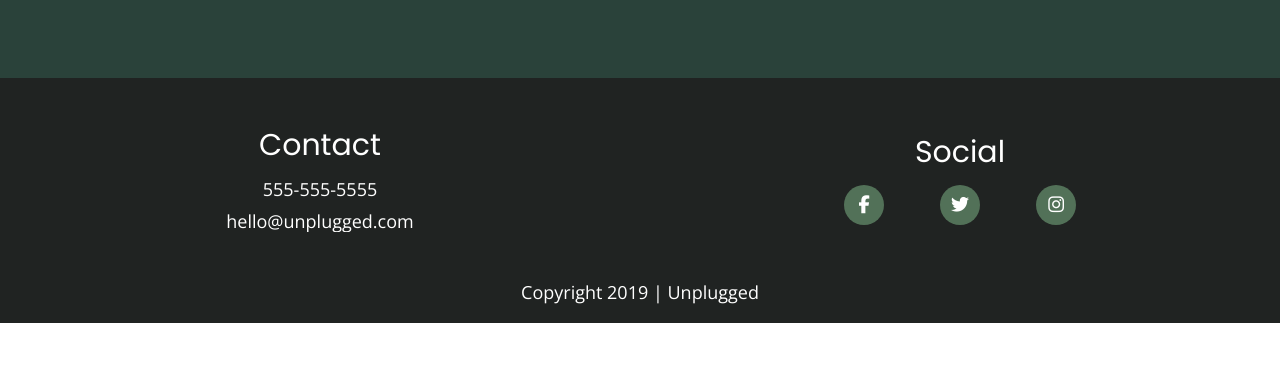
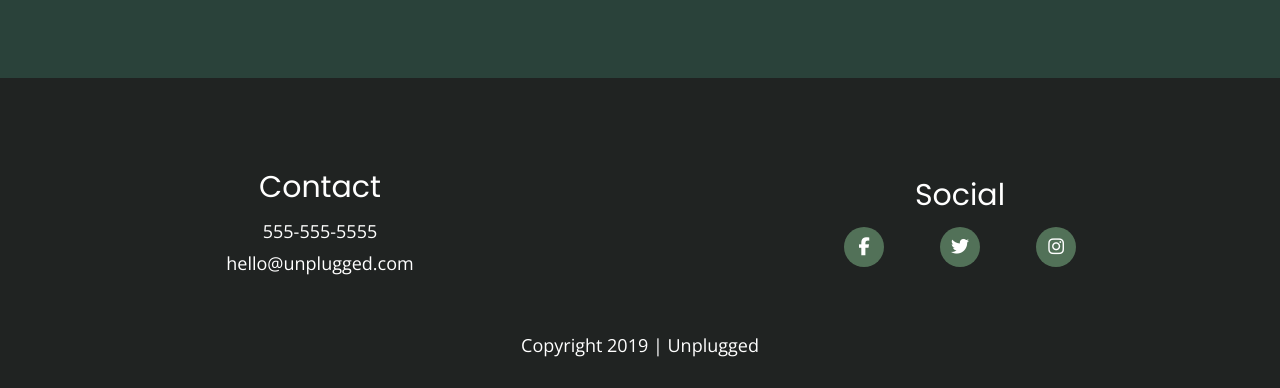
Before and after one commit to jsthomas1288/unplugged-retreat-2020, a website built with Parcel: page index.html in a window 1280 px wide. Shown: the part 2460-2848 px from the top of the page. Before the commit the page ends 2783 px from the top, so only its background shows below. Built offline with nearby package versions, Linux system fonts and the light colour scheme.

Commit message:
Fixed the height of the footer for desktop layout

```diff
--- a/css/main.css
+++ b/css/main.css
@@ -1457,6 +1457,14 @@ p.available {
 
   /* Desktop Styles for FAQ Page */
 
+  body {
+    background: #202322;
+  }
+
+  .faq {
+    height: 525px;
+  }
+
   .row-one,
   .row-two {
     display: flex;
@@ -1527,6 +1535,15 @@ p.available {
   p.available {
     width: 78%;
     margin: 0 0 102px 0;
+  }
+
+  .footer-wrapper {
+    height: 250px;
+    padding-top: 60px;
+  }
+
+  .copyright {
+    padding: 60px 0 0 0;
   }
 }
 
```
